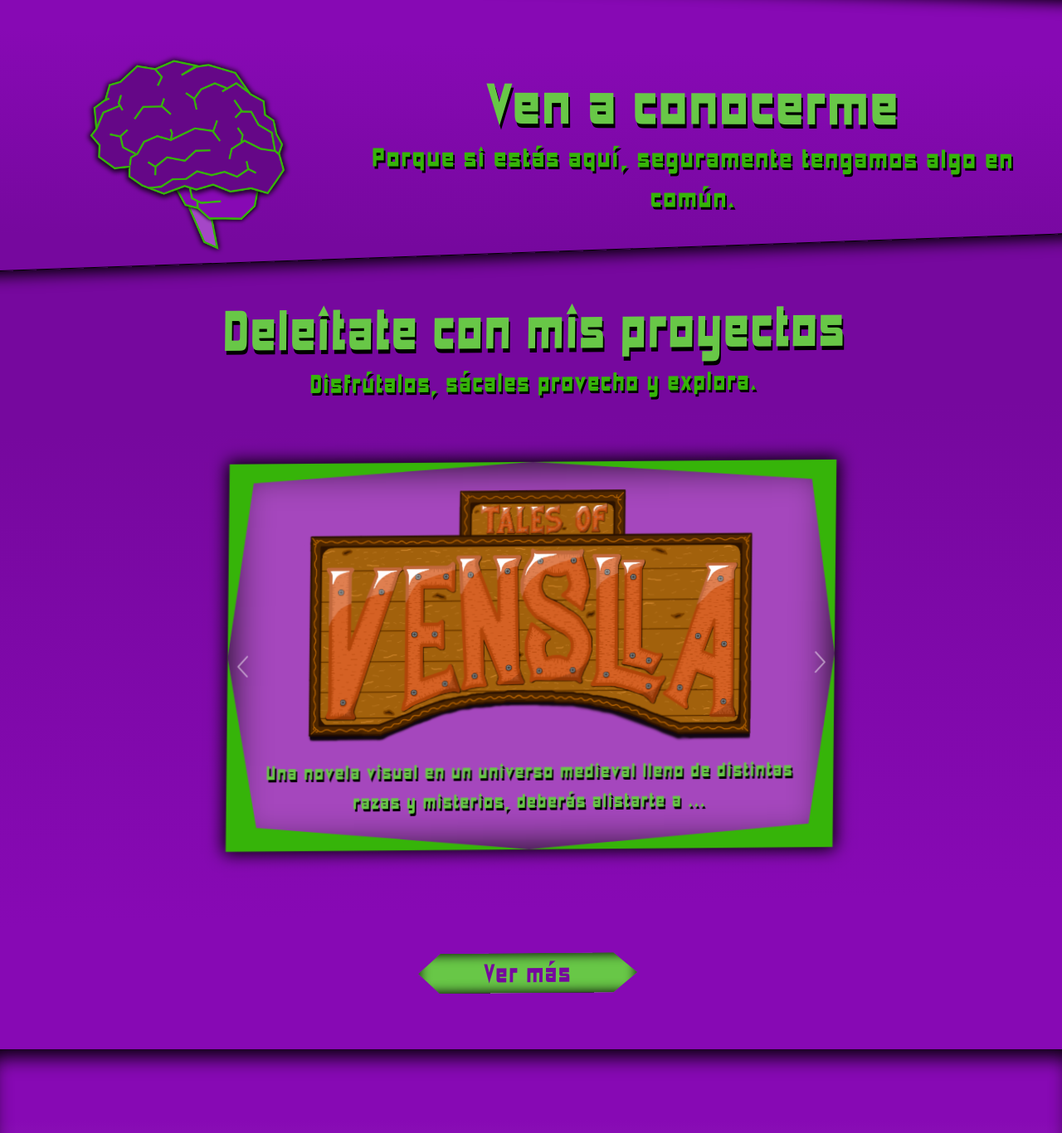
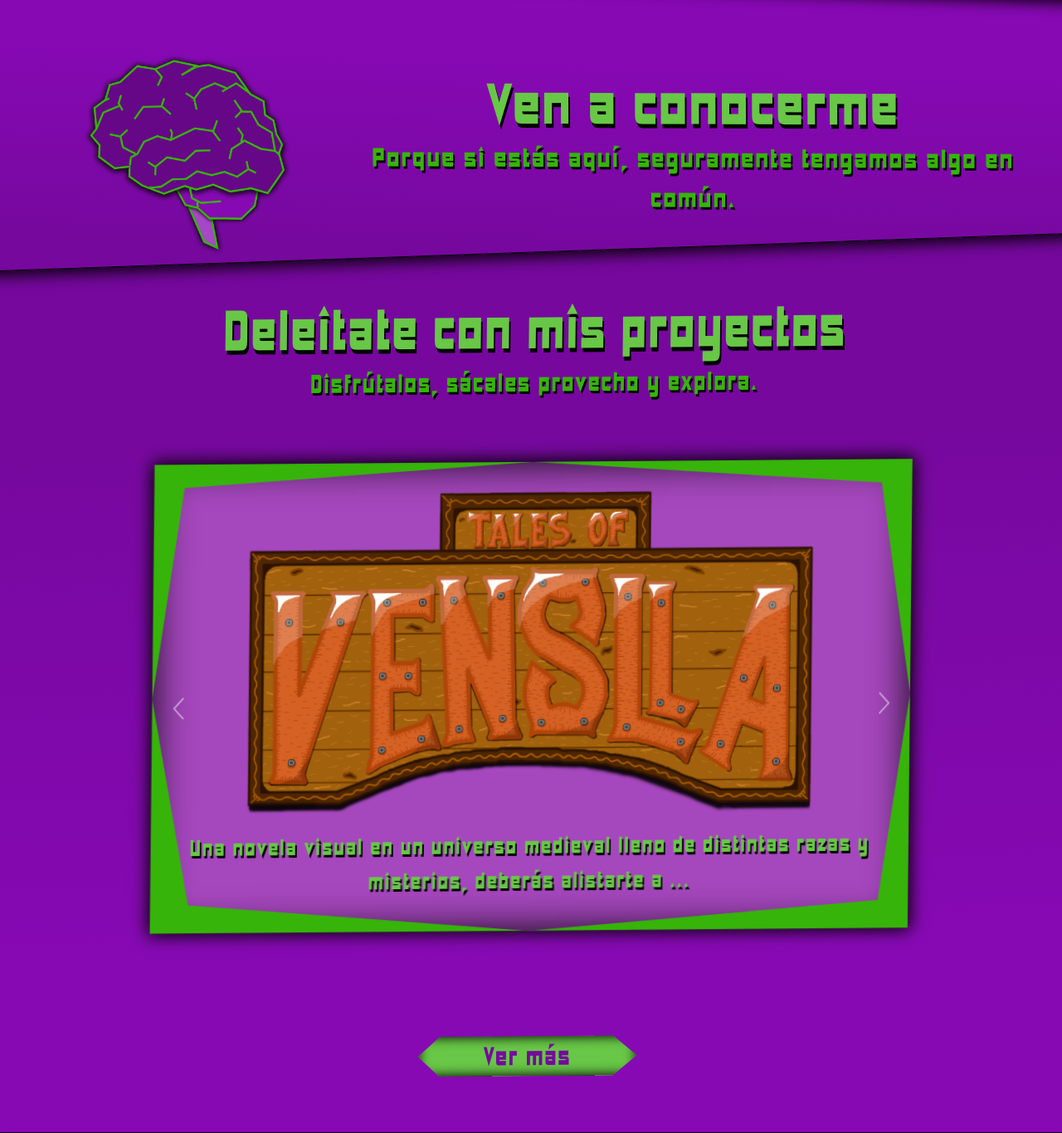
Before and after one commit to Atlantox/Atlantox-page, a Django app: page / in a window 1280 px wide. Shown: the part 690-2056 px from the top of the page at 83% size. Run offline with Django 3.2, Linux system fonts and the light colour scheme; data comes from the database, SQL or seed files in the repository; both versions use the stored data as it was after the commit; some libraries are stand-ins or nearby versions.

Commit message:
fixing carousel

```diff
--- a/WebApp/static/WebApp/css/custom.css
+++ b/WebApp/static/WebApp/css/custom.css
@@ -309,22 +309,49 @@ nav{
 }
 
 .gallery-carousel{
-    min-height:300px;
-    max-height:300px;
-    min-width:600px;
-    max-width:600px;
+    min-height:480px;
+    max-height:480px;
+    min-width:700px;
+    max-width:700px;
 }
 
 .carousel-item{
     transition:1s;
 }
 
-@media (min-width:720px) {
+@media (max-width:430px) {
+    .gallery-carousel{
+        min-height:460px;
+        max-height:460px;
+        min-width:400px;
+        max-width:400px;
+    }
+}
+
+@media (min-width:431px) {
+    .gallery-carousel{
+        min-height:480px;
+        max-height:480px;
+        min-width:500px;
+        max-width:500px;
+    }
+}
+
+@media (min-width:780px) {
     .gallery-carousel{
         min-height:600px;
         max-height:600px;
         min-width:900px;
         max-width:900px;
+    }
+}
+
+@media (min-width:1200px) {
+    .gallery-carousel{
+        min-height:700px;
+        max-height:700px;
+        min-width:1100px;
+        max-width:1100px;
     }
 }
 
--- a/WebApp/templates/WebApp/home.html
+++ b/WebApp/templates/WebApp/home.html
@@ -100,13 +100,12 @@
                                             <figure class="col-10 text-center">
                                                 <img class="w-100" src="{{project.img.url}}" alt="{{project.name}}">
                                             </figure>
-                                        <p class="col-12 text-secondary-light fs-4">
+                                            <p class="col-12 text-secondary-light fs-3 fs-md-4 fs-sm-5">
                                             {{project.content}}
                                             </p>
                                         </div>
                                     </a>
                                 </div>
-
 
                                 </div>
                         {% endfor %}
--- a/WebApp/views.py
+++ b/WebApp/views.py
@@ -3,7 +3,7 @@ from ProjectApp.models import Project
 from django.forms.models import model_to_dict
 
 def home(request):
-    projects = Project.objects.all().order_by('-id')[:2]
+    projects = Project.objects.all().order_by('-id')[:5]
     buffer = []
 
     for project in projects:
```
Also changed, not shown: atlantox.sqlite3, media/projects/campanella_5p6BRpn.png (added), media/projects/game_logo_BkzmQB9.png (added), media/projects/image-secret-comunication.png (added), media/projects/rdba-logo_B4vqzVy.png (added). Lines whose indentation alone changed are shown as unchanged.
